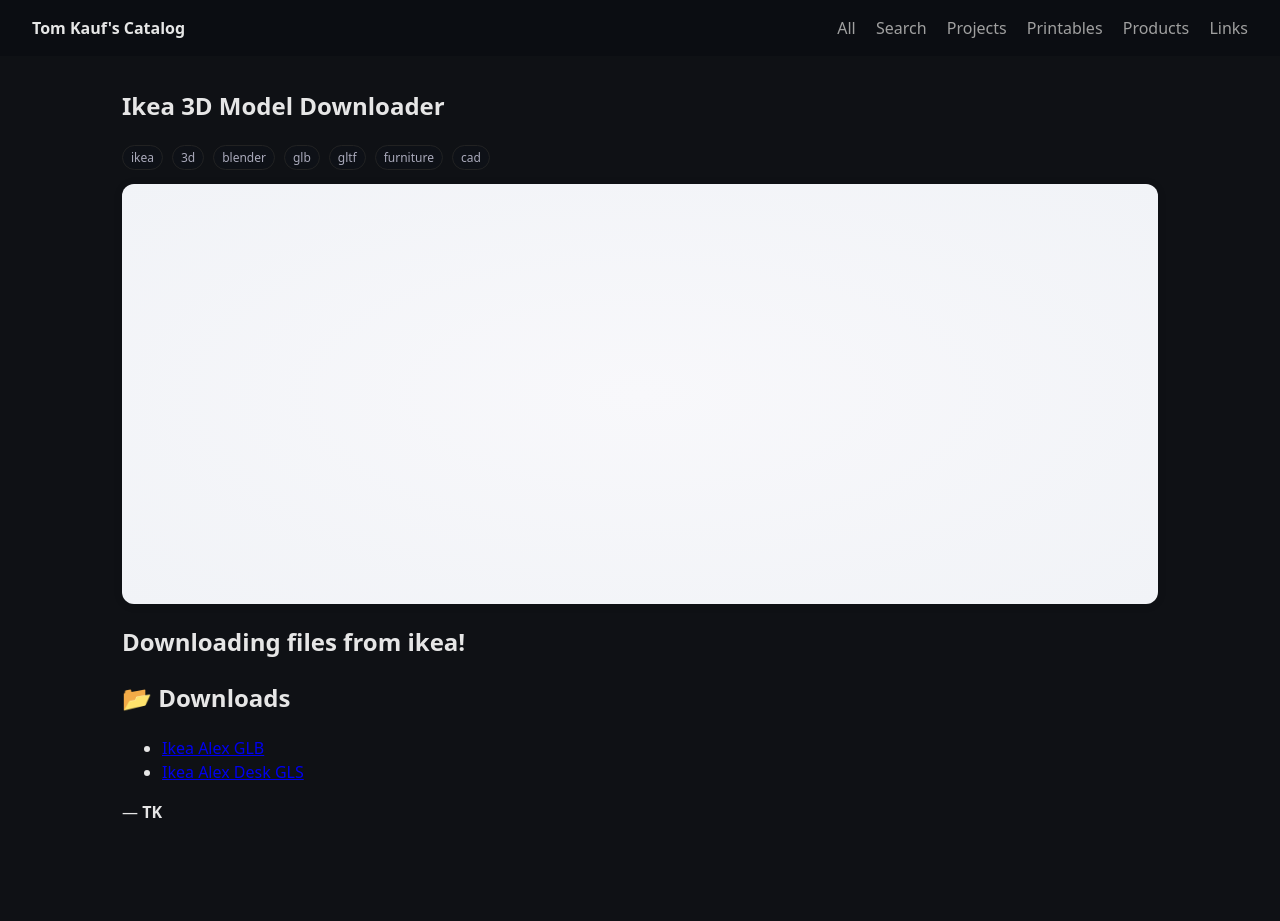
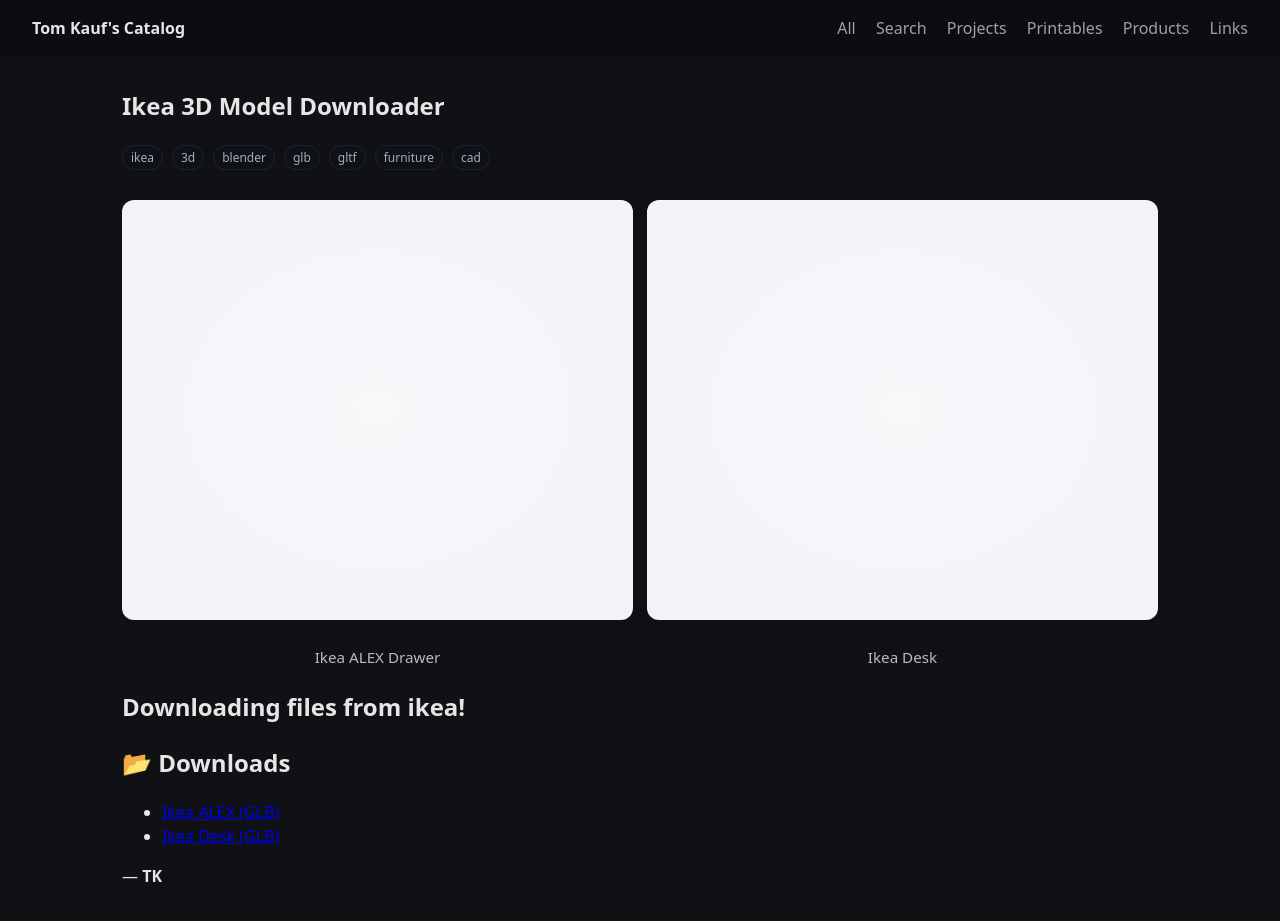
Before and after one commit to tkauf32/website-showcase, a Jekyll site: the page built from _projects/ikea-downloader/index.md, in a window 1280 px wide and 936 px high. Shown: the top 921 px of the window. Built offline with Jekyll 4.4.1, drawn with Linux system fonts in a browser that asks for light colours.

Commit message:
Initial commit for website showcase

```diff
--- a/_layouts/item.html
+++ b/_layouts/item.html
@@ -12,11 +12,29 @@
     </div>
   {% endif %}
 
-  {% if page.model_url %}
-    {% include model_viewer.html src=page.model_url poster=page.poster environment="neutral" %}
-  {% elsif page.stl_url %}
-    {% include stl_viewer.html src=page.stl_url %}
-  {% endif %}
+  {%- assign has_models = page.models and page.models.size > 0 -%}
+  {%- if has_models -%}
+    <div class="viewer-grid">
+      {%- for m in page.models -%}
+        <div class="viewer-cell">
+          {%- assign src = m.src -%}
+          {%- assign kind = m.type | default: '' -%}
+          {%- if kind == 'glb' or src contains '.glb' or src contains '.gltf' -%}
+            {% include model_viewer.html src=src poster=page.poster environment="neutral" %}
+          {%- elsif kind == 'stl' or src contains '.stl' -%}
+            {% include stl_viewer.html src=src %}
+          {%- endif -%}
+          {%- if m.title -%}<div class="viewer-caption">{{ m.title }}</div>{%- endif -%}
+        </div>
+      {%- endfor -%}
+    </div>
+  {%- else -%}
+    {%- if page.model_url -%}
+      {% include model_viewer.html src=page.model_url poster=page.poster environment="neutral" %}
+    {%- elsif page.stl_url -%}
+      {% include stl_viewer.html src=page.stl_url %}
+    {%- endif -%}
+  {%- endif -%}
 
   {% if page.affiliate_url %}
     <p><a class="btn" href="{{ page.affiliate_url }}" target="_blank" rel="nofollow sponsored">Buy / Learn More</a></p>
--- a/_projects/ikea-downloader/index.md
+++ b/_projects/ikea-downloader/index.md
@@ -3,8 +3,14 @@
 tags: ["ikea", "3d","blender","glb","gltf","furniture","cad"]
 
 poster: /assets/projects/ikea-downloader/images/poster.png
-model_url: /assets/projects/ikea-downloader/files/ikea-alex.glb
-model_url: /assets/projects/ikea-downloader/files/ikea-desk.glb
+
+models:
+  - title: "Ikea ALEX Drawer"
+    src: /assets/projects/ikea-downloader/files/ikea-alex.glb
+    type: glb
+  - title: "Ikea Desk"
+    src: /assets/projects/ikea-downloader/files/ikea-desk.glb
+    type: glb
 
 ---
 
@@ -12,7 +18,7 @@
 ---
 
 ## 📂 Downloads
-- [Ikea Alex GLB](/assets/projects/ikea-downloader/files/ikea-alex.glb)
-- [Ikea Alex Desk GLS](/assets/projects/ikea-downloader/files/ikea-desk.glb)
+- [Ikea ALEX (GLB)](/assets/projects/ikea-downloader/files/ikea-alex.glb)
+- [Ikea Desk (GLB)](/assets/projects/ikea-downloader/files/ikea-desk.glb)
 
 — **TK**
--- a/assets/css/site.css
+++ b/assets/css/site.css
@@ -55,3 +55,24 @@
   box-shadow: 0 1px 12px rgba(0,0,0,0.06);
 }
 .viewer-3d canvas { width: 100%; height: 100%; display: block; }
+.viewer-grid {
+  display: grid;
+  grid-template-columns: 1fr;
+  gap: 14px;
+  margin: 1rem 0;
+}
+@media (min-width: 900px) {
+  .viewer-grid { grid-template-columns: 1fr 1fr; }
+}
+.viewer-cell { display: flex; flex-direction: column; gap: 6px; }
+.viewer-caption { font-size: 0.95rem; opacity: 0.8; text-align: center; }
+
+.viewer-3d {
+  width: 100%;
+  height: 420px; /* adjust if needed */
+  background: radial-gradient(ellipse at center, #f8f8fb 0%, #f1f3f7 100%);
+  border-radius: 12px;
+  overflow: hidden;
+  box-shadow: 0 1px 12px rgba(0,0,0,0.06);
+}
+.viewer-3d canvas { width: 100%; height: 100%; display: block; }
```
